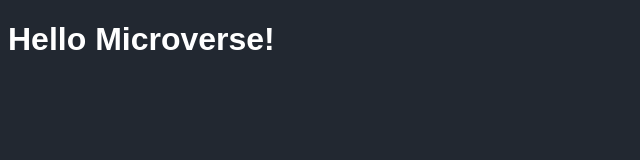
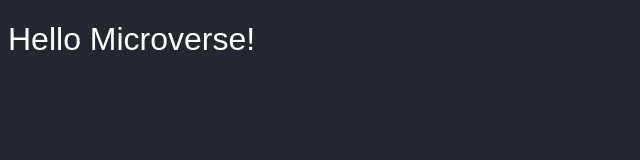
Before and after one commit to herokudev/Hello-Microverse, a plain HTML site: page index.html in a window 1280 px wide. Shown: the whole page, without its empty margins (0-640 px from the left). Drawn offline with Linux system fonts and the light colour scheme.

Commit message:
Add CSS fix for header
Add CSS fix for header

```diff
--- a/css/style.css
+++ b/css/style.css
@@ -5,3 +5,11 @@ body {
 	font-family: sans-serif;
 	font-weight: normal;
 }
+
+.myHeader {
+    color: #fff;
+	margin: 20;
+	font-family: sans-serif;
+	font-weight: normal;
+
+}
--- a/index.html
+++ b/index.html
@@ -7,6 +7,6 @@
         <link rel="stylesheet" href="css/style.css">
     </head>
     <body>
-        <h1>Hello Microverse!</h1>
+        <h1 class="myHeader">Hello Microverse!</h1>
     </body>
 </html>
```
